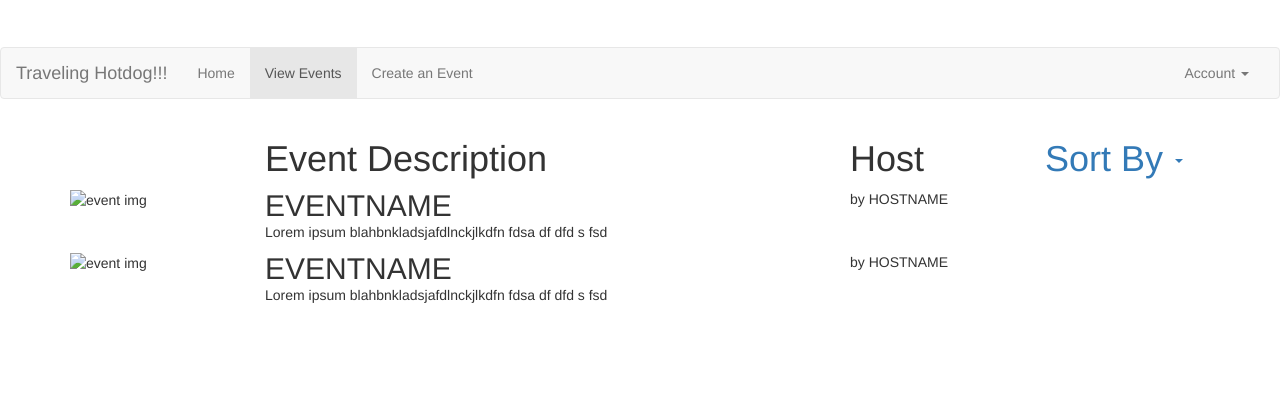
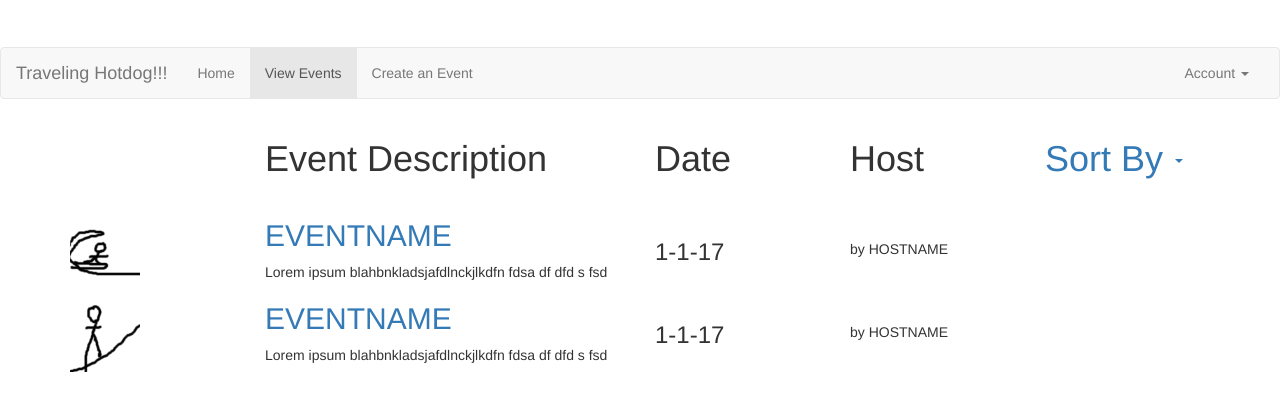
Before and after one commit to qwertyuiop5040/travelinghotdog, a plain HTML site: page events.html in a window 1280 px wide. Shown: the part 123-534 px from the top of the page. Drawn offline with nearby package versions, Linux system fonts and the light colour scheme.

Commit message:
edits to files, made things neater

```diff
--- a/events.html
+++ b/events.html
@@ -49,19 +49,23 @@
 		<div class="row">
 			<div class="col-md-2">
 			</div>
-			<div class="col-md-6">
+			<div class="col-md-4">
 			<h1>Event
 			Description</h1>
+			</div>
+			<div class="col-md-2">
+			<h1>Date</h1>
 			</div>
 			<div class="col-md-2">
 			<h1>Host</h1>
 			</div>
 			<div class="col-md-2">
 				 <div class="dropdown">
-				    <h1><a class="dropdown-toggle active" data-toggle="dropdown" href="#">Sort By
-		       		 <span class="caret"></span></a></h1>
+				    <a class="dropdown-toggle active" data-toggle="dropdown" href="#"><h1>Sort By
+		       		 <span class="caret"></span></h1></a>
 				    <ul class="dropdown-menu">
-				      <li><a href="javascript:sortBy('recent')">Recent</a></li>
+				      <li><a href="javascript:sortBy('recent')">Recently Added</a></li>
+				      <li><a href="javascript:sortBy('upcoming')">Upcoming</a></li>
 				      <li><a href="javascript:sortBy('popular')">Popular</a></li>
 				      <li><a href="javascript:sortBy('recommended')">Recommended for you</a></li>
 				    </ul>
@@ -69,48 +73,54 @@
 			</div>
 
 		</div>
-		<div class="row">
+		<div class="row" style="margin-top:30px;">
 			<div class="col-md-2">
-				<img src="INSERT_IMG" alt="event img"></img>
+				<img src="img/surfing.png" width="70" height="70" alt="event img"></img>
 			</div>
-			<div class="col-md-6">
+			<div class="col-md-4">
 				<div class="container" style="padding:0px;margin:0px">
 					<div class="row">
 						<div class="col-md-12">
-							<h2 style="padding:0px;margin:0px">EVENTNAME</h2>
+							<h2 style="padding:0px;margin:0px"><a href="event.html?id=12345">EVENTNAME</a></h2>
 						</div>
 					</div>
 				</div>
-				<div class="row">
+				<div class="row" style="margin-top:10px;">
 					<div class="col-md-12">
 						<p>Lorem ipsum blahbnkladsjafdlnckjlkdfn fdsa df dfd s fsd</p>
 					</div>
 				</div>
 			</div>
+			<div class="col-md-2">
+				<h3>1-1-17</h3>
+			</div>
 			<div class="col-md-4">
-			by HOSTNAME
+			<p style="margin-top:20px;">by HOSTNAME</p>
 			</div>
 		</div>
-		<div class="row">
+		<div class="row" style="margin-top:10px;">
 			<div class="col-md-2">
-				<img src="INSERT_IMG" alt="event img"></img>
+				<img src="img/hiking.png" width="70" height="70" alt="event img"></img>
 			</div>
-			<div class="col-md-6">
+			<div class="col-md-4">
 				<div class="container" style="padding:0px;margin:0px">
 					<div class="row">
 						<div class="col-md-12">
-							<h2 style="padding:0px;margin:0px">EVENTNAME</h2>
+							<h2 style="padding:0px;margin:0px"><a href="event.html?id=23456">EVENTNAME</a></h2>
 						</div>
 					</div>
 				</div>
-				<div class="row">
+				<div class="row" style="margin-top:10px;">
 					<div class="col-md-12">
 						<p>Lorem ipsum blahbnkladsjafdlnckjlkdfn fdsa df dfd s fsd</p>
 					</div>
 				</div>
 			</div>
+			<div class="col-md-2">
+				<h3>1-1-17</h3>
+			</div>
 			<div class="col-md-4">
-			by HOSTNAME
+			<p style="margin-top:20px;">by HOSTNAME</p>
 			</div>
 		</div>
 	</div>
```
Also changed, not shown: createEvent.html (+17 -4 lines), js/createEvent.js (+34 -1 lines), img/hiking.png (added), img/skydiving.png (added), img/surfing.png (added).
